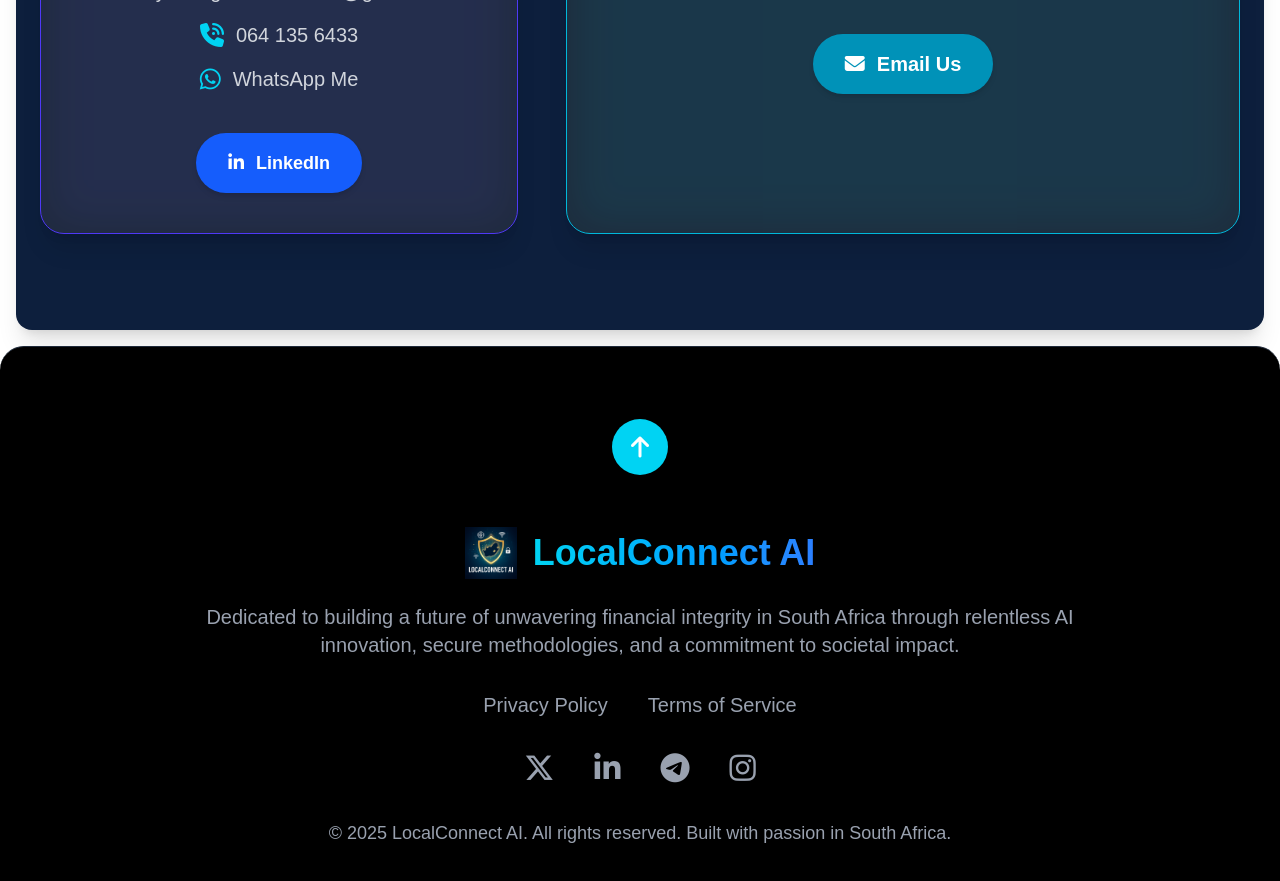
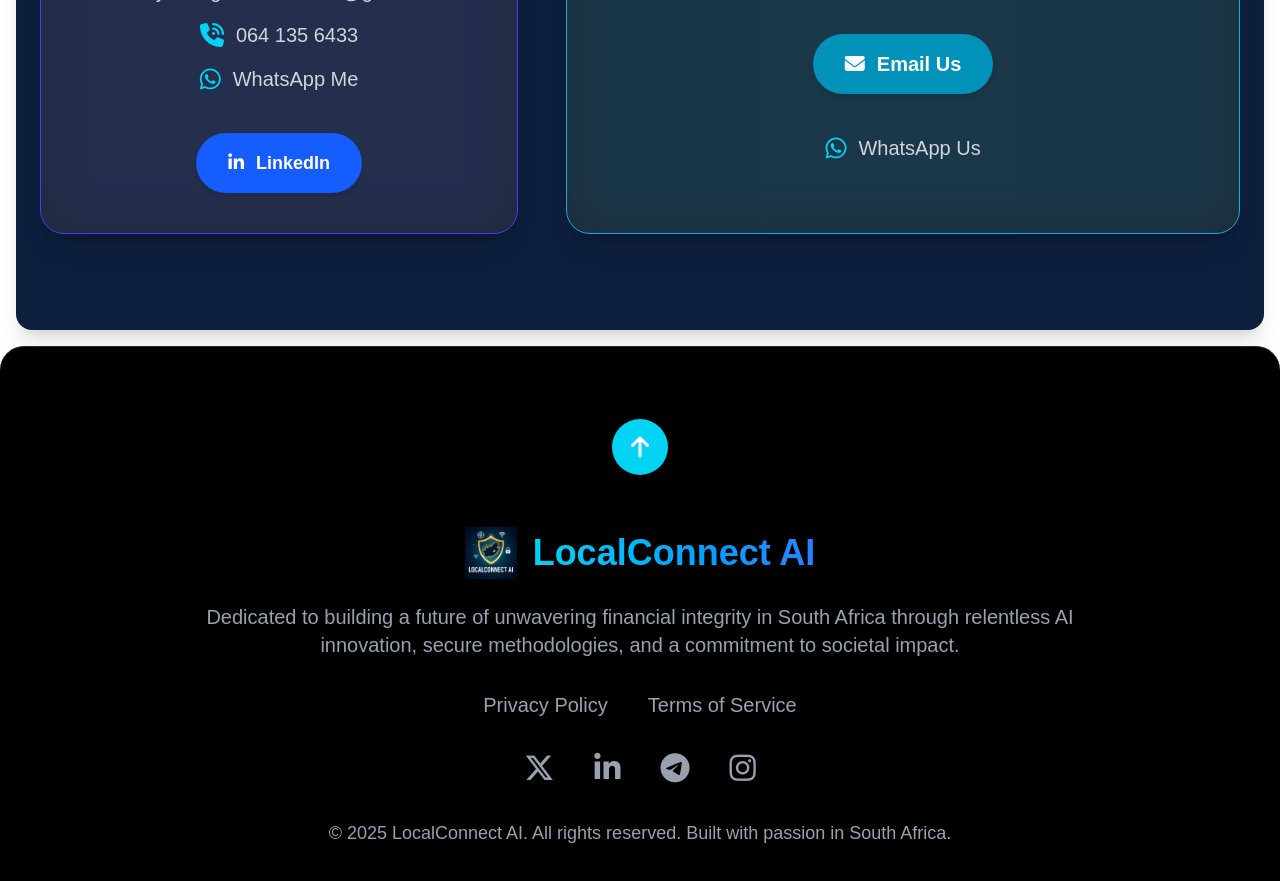
Before and after one commit to nazlul/localconnectai, a Next.js app: page / in a window 1280 px wide. Shown: the part 6360-7241 px from the top of the page. Built offline with nearby package versions, Linux system fonts and the light colour scheme.

Commit message:
company whatsapp updated

```diff
--- a/src/components/Contact.tsx
+++ b/src/components/Contact.tsx
@@ -101,7 +101,18 @@
               >
                 <i className="fas fa-envelope mr-3" /> Email Us
               </a>
+              <p className="text-xl text-gray-300 flex items-center justify-center mt-10">
+                  <i className="fab fa-whatsapp text-cyan-400 text-2xl mr-3" />
+                  <a
+                    href="https://wa.me/27641356433"
+                    target="_blank"
+                    className="hover:text-cyan-400 transition"
+                  >
+                    WhatsApp Us
+                  </a>
+                </p>
             </div>
+
           </motion.div>
         </div>
       </div>
```
